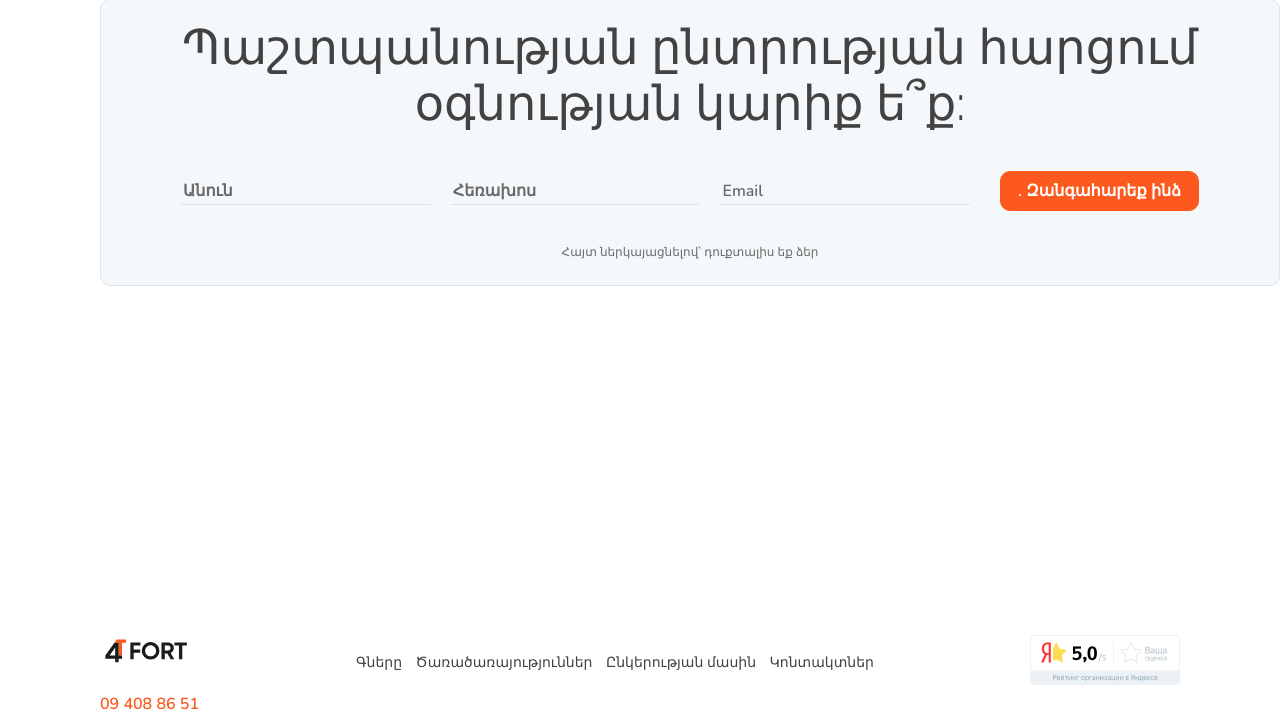
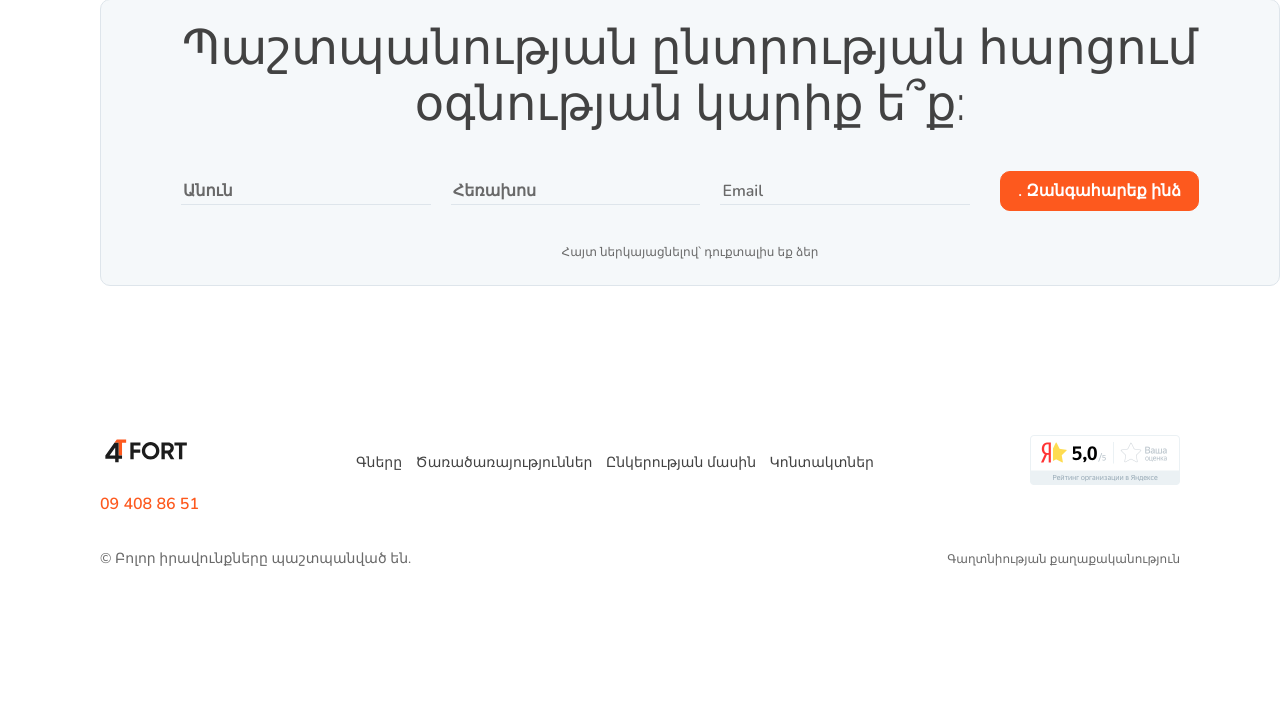
Before and after one commit to Elvira-g/fort_am, a PHP site: page / in a window 1280 px wide. Shown: the part 5779-6500 px from the top of the page. After the commit the page ends 6345 px from the top, so only its background shows below. Run offline with PHP 8.4, Linux system fonts and the light colour scheme; some libraries are stand-ins or nearby versions.

Commit message:
feat: change map for am version

```diff
--- a/fort/css/style.css
+++ b/fort/css/style.css
@@ -1473,7 +1473,7 @@
 }
 
 .contacts {
-    height: 460px;
+    height: 260px;
 }
 
 .contacts .container {
@@ -1481,6 +1481,10 @@
     top: -145px;
     left: 0;
     right: 0;
+}
+
+.map-link {
+    display: none;
 }
 
 .contacts-form-block {
--- a/fort/index.html
+++ b/fort/index.html
@@ -536,7 +536,7 @@
             </div>
         </section>
         <section class="contacts" id="contacts">
-            <div class="contacts-map-block">
+            <div class="contacts-map-block map-link" >
                 <script type="text/javascript" charset="utf-8" async src="https://api-maps.yandex.ru/services/constructor/1.0/js/?um=constructor%3A235dd62218ccb34eb3c060068bf8b9df32e7a94fa3cd8cffeec0d7ebca325136&amp;width=100%25&amp;height=460&amp;lang=ru_RU&amp;scroll=false "></script>
             </div>
             <div class="container">
--- a/fort/js/index.js
+++ b/fort/js/index.js
@@ -71,6 +71,9 @@
 const errors = document.querySelectorAll('.error');
 let lang = 'am';
 
+const mapBlock = document.querySelector('.map-link');
+const contactsBlock = document.querySelector('.contacts');
+
 // function getLocalStorage() {
 //     if(localStorage.getItem('lang')) {
 //         lang = localStorage.getItem('lang');
@@ -92,6 +95,8 @@
         document.querySelector("[data-lang='ru']").classList.add('active');
         ratesBlock.style.display = 'block';
         benefitsFirstChild.style.width = '163px';
+        mapBlock.style.display = 'block';
+        contactsBlock.style.height = '460px';
         equipmentItem.forEach((item)=> {
            item.style.padding = '38px 30px 30px 30px'
         })
@@ -109,6 +114,8 @@
         document.querySelector("[data-lang='ru']").classList.remove('active');
         ratesBlock.style.display = 'none';
         benefitsFirstChild.style.width = '205px';
+        mapBlock.style.display = 'none';
+        contactsBlock.style.height = '260px';
         equipmentItem.forEach((item)=> {
             item.style.padding = '38px 20px 30px 20px'
          })
@@ -162,7 +169,7 @@
             if (lang == 'ru') {
                 showError(errorField, 'Заполните поле');
             } else {
-                showError(errorField, 'Լրացրեք դաշտը');
+                showError(errorField, 'Լրացնել դաշտը');
             }
 
         } else {
@@ -186,7 +193,7 @@
             if (lang == 'ru') {
                 showError(errorField, 'Заполните поле');
             } else {
-                showError(errorField, 'Լրացրեք դաշտը');
+                showError(errorField, 'Լրացնել դաշտը');
             }
         } else {
             NGRequest.setData(new FormData(e.currentTarget), {'success': (d) => {
@@ -230,17 +237,6 @@
             }
         })
     })
-
-    // langBtn.addEventListener('click', () => {
-    //     if ( lang == 'am' ) {
-    //         lang = 'ru';
-    //         getTranslate(lang);
-    //     } else {
-    //         lang = 'am';
-    //         getTranslate(lang);
-    //     }
-
-    // })
 
     // bannerClose.addEventListener('click', () => {
     //     bannerBlock.style.display = 'none';
@@ -336,7 +332,7 @@
             if ( lang == 'ru' ) {
                 showError(errorField, 'Заполните поле');
             } else {
-                showError(errorField, 'Լրացրեք դաշտը');
+                showError(errorField, 'Լրացնել դաշտը');
             }
         } else {
             NGRequest.setData(new FormData(e.currentTarget), {'success': (d) => {
@@ -344,7 +340,7 @@
                     if ( lang == 'ru' ) {
                         showMassage('Спасибо за заказ!');
                     } else {
-                        showMassage('Շնորհակալություն ձեր պատվերի համար:');
+                        showMassage('Շնորհակալություն պատվերի համար');
                     }
                 }, 'error': (e) => {alert('Что-то пошло не так!')}}, '/send_mail.php');
             NGRequest.send();
@@ -362,8 +358,8 @@
     } else {
         contactModalText.innerHTML = `
         <h2 class="modal-contact-title">${message}</h2>
-        <p class="section-text" data='modal-reply-2'>Մենք շուտով կկապվենք ձեզ հետ</p>
-        <button class="btn-orange modal-contact-back-btn" data='modal-back'>Վերադարձեք գլխավոր էջ</button>
+        <p class="section-text" data='modal-reply-2'>Մենք կկապնվենք ձեր հետ առաջին հնարավորության դեպքում</p>
+        <button class="btn-orange modal-contact-back-btn" data='modal-back'>Վերադառնալ գլխավորին</button>
         `;
     }
 
--- a/fort/js/translate.js
+++ b/fort/js/translate.js
@@ -78,7 +78,6 @@
         'policy-link': 'Политика конфиденциальности',
         'phone': '+7 (495) 877-47-39',
         'email': 'sales2@uvo-ohrana.ru',
-
     },
     'am': {
         'modal-reply': 'Մենք ձեզ կզանգահարենք:',
@@ -159,7 +158,6 @@
         'policy-link': 'Գաղտնիության քաղաքականություն',
         'phone': '09 408 86 51',
         'email': '',
-
     }
 }
 
```
